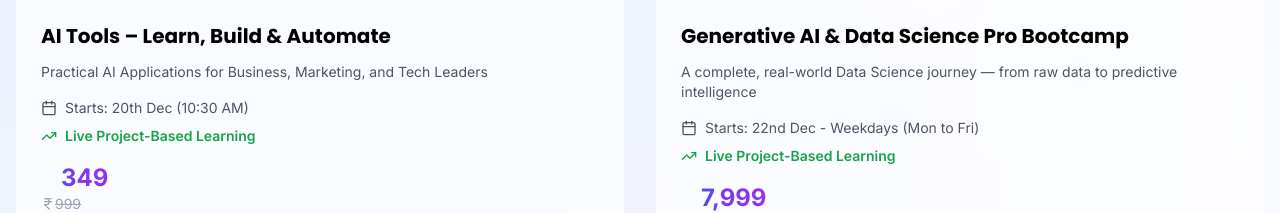
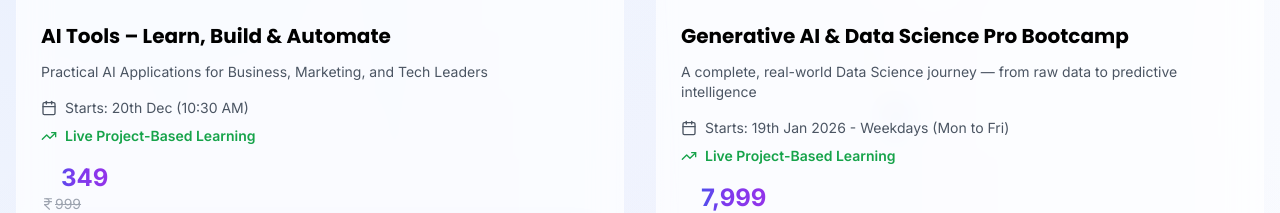
Before and after one commit to trishuvaan-arch/trishuvaan_app, a React (Vite) app: page /edtech in a window 1280 px wide. Shown: the part 1057-1270 px from the top of the page. Built offline with nearby package versions, Linux system fonts and the light colour scheme; no server answers.

Commit message:
Bootcamp Date Changed

```diff
--- a/src/data/courses.ts
+++ b/src/data/courses.ts
@@ -193,7 +193,7 @@ export const courses: Course[] = [
     price: '7,999',
     originalPrice: '29,999',
     description: 'A complete, real-world Data Science journey — from raw data to predictive intelligence',
-    startDate: '22nd Dec - Weekdays (Mon to Fri)',
+    startDate: '19th Jan 2026 - Weekdays (Mon to Fri)',
     duration: '12 Weeks',
     mode: 'Live Online + Internship',
     seats: 'Limited Seats',
```
